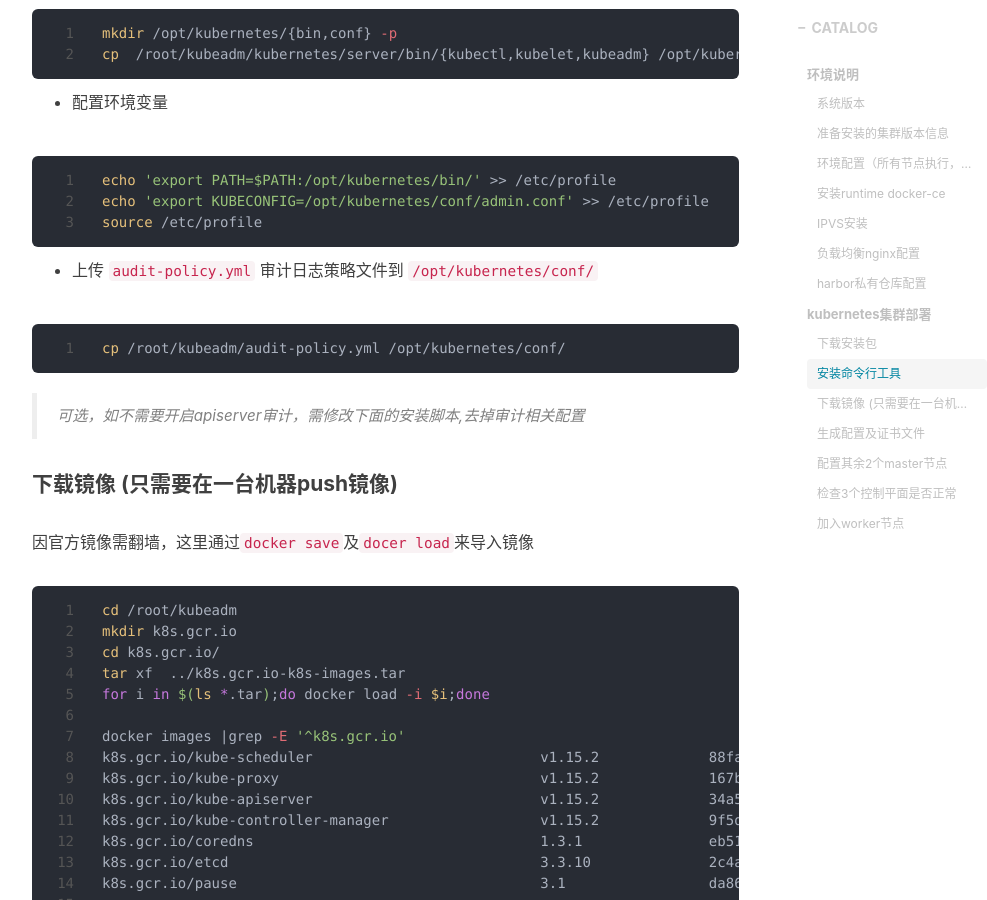
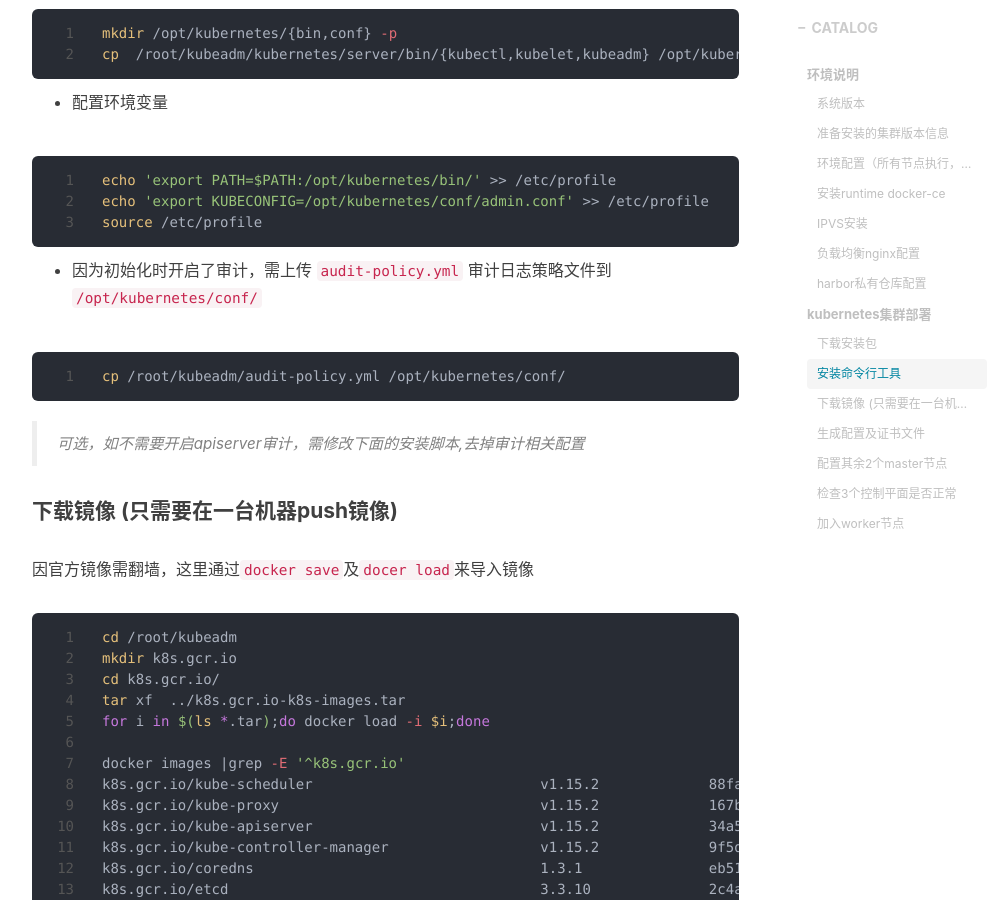
Before and after one commit to jano-X/jano-X.github.io, a Jekyll site: the page built from _posts/2019-09-20-kubernetes-multi-master-cluster-install-kubeadm-init.md, in a window 1280 px wide and 900 px high, scrolled down 8240 px. Shown: the whole window, without its empty margins (233-1220 px from the left). Built offline with Jekyll 4.4.1, drawn with Linux system fonts in a browser that asks for light colours; nearby versions of some CDN libraries; comment, search, counter and statistics services are not loaded.

Commit message:
修正格式乱码

````diff
--- a/_posts/2019-09-20-kubernetes-multi-master-cluster-install-kubeadm-init.md
+++ b/_posts/2019-09-20-kubernetes-multi-master-cluster-install-kubeadm-init.md
@@ -346,7 +346,7 @@
 source /etc/profile
 ```
 
-- 上传 `audit-policy.yml` 审计日志策略文件到 `/opt/kubernetes/conf/ `
+- 因为初始化时开启了审计，需上传 `audit-policy.yml` 审计日志策略文件到 `/opt/kubernetes/conf/ `
 
 ```bash
 cp /root/kubeadm/audit-policy.yml /opt/kubernetes/conf/
@@ -755,6 +755,7 @@
 ```
 
 <master-ip>:<master-port> 为负载均衡的IP和端口,对应端点为*apiserver*的安全端口
+
 ```bash
 k8s-test-104 操作
 kubeadm  join phase kubelet-start --token bp11t6.5zmwxk09fo11lgl0 172.16.20.244:6443 --discovery-token-ca-cert-hash sha256:35b5fa6085177e0c874cb048d4bf68adffd502102d1a153ecfc5e26f610cb13f
@@ -767,11 +768,14 @@
 ```
 
 - 启动kubelet
+
 ```bash
 systemctl  daemon-reload
 systemctl restart kubelet
 ```
+
 - 检查worker节点是否配置成功
+
 ```bash
 #在master节点操作
 kubectl  get nodes
@@ -784,6 +788,7 @@
 kubectl label node k8s-test-104 node-role.kubernetes.io/node=
 ```
 #### 最后部署结果
+
 ```bash
 #在master节点操作
 [root@k8s-test-101 conf]# kubectl  get pods -n kube-system -owide
````
